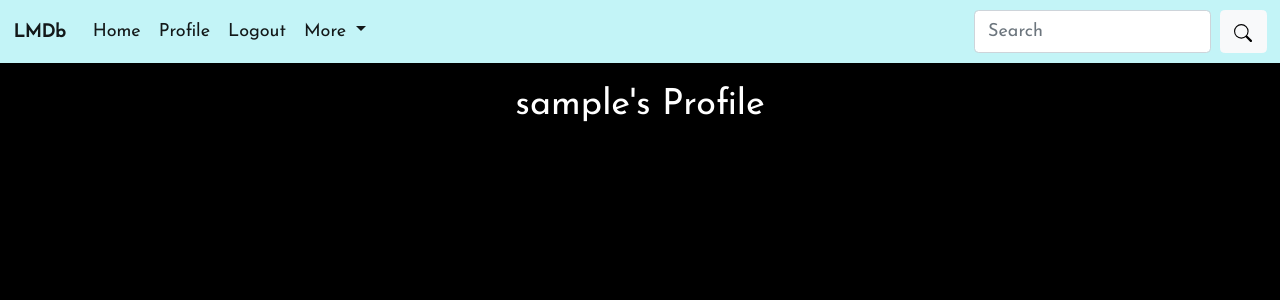
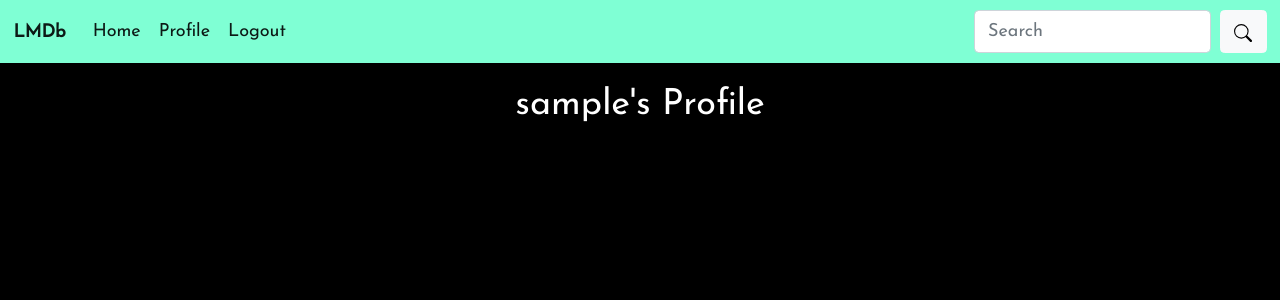
Before and after one commit to shivanshsinghal107/LMDb, a PHP site: page /lmdb/profile.php in a window 1280 px wide. Shown: the top 300 px of the page. Run offline with PHP 8.4, Linux system fonts and the light colour scheme; the visitor is signed in with stand-in values (Sample User, id 1); data that the repository does not hold is empty.

Commit message:
Removed dropdown and changed color of the navbar

```diff
--- a/profile.php
+++ b/profile.php
@@ -41,7 +41,7 @@
 
   ?>
 
-  <nav class="navbar fixed-top navbar-expand-lg navbar-light" style="background-color:#C3F4F7;">
+  <nav class="navbar fixed-top navbar-expand-lg navbar-light" style="background-color:#7FFFD4;">
     <div class="container-fluid">
       <a class="navbar-brand" href="lmdb.php"><strong>LMDb</strong></a>
       <button class="navbar-toggler" type="button" data-toggle="collapse" data-target="#navbarSupportedContent" aria-controls="navbarSupportedContent" aria-expanded="false" aria-label="Toggle navigation">
@@ -57,14 +57,6 @@
           </li>
           <li class="nav-item">
             <?php echo "<a class='nav-link active' href='$page2'>$name2</a>"; ?>
-          </li>
-          <li class="nav-item dropdown">
-            <a class="nav-link active dropdown-toggle" href="#" id="navbarDropdownMenuLink" data-toggle="dropdown" aria-haspopup="true" aria-expanded="false">
-              More
-            </a>
-            <div class="dropdown-menu" aria-labelledby="navbarDropdownMenuLink">
-              <a class="dropdown-item" href="/about">About Us</a>
-            </div>
           </li>
         </ul>
         <form class="d-flex">
```
Also changed, not shown: movies.php (+1 -9 lines), series.php (+1 -9 lines).
